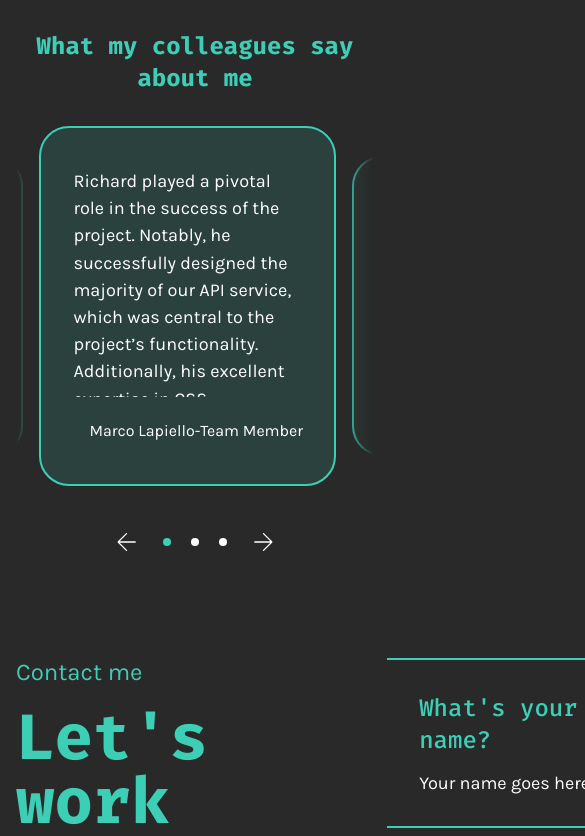
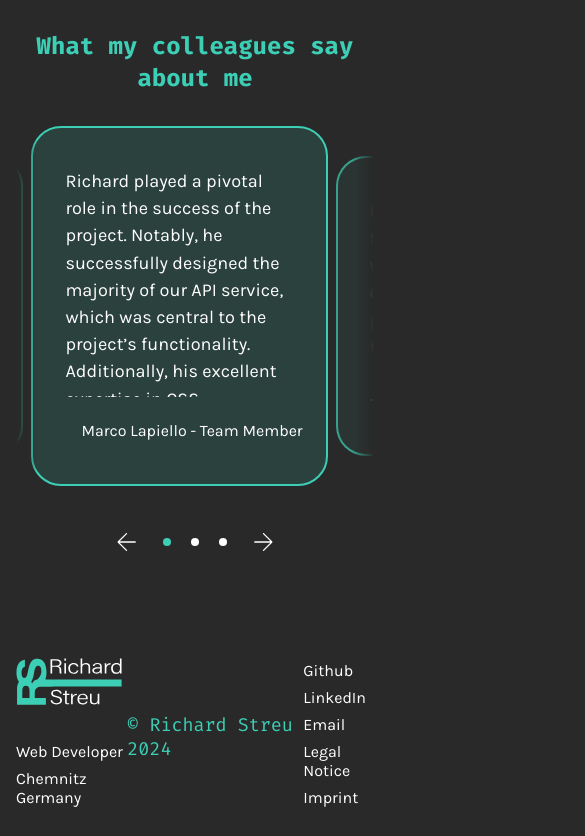
Before and after one commit to RichardStreu/portfolioAngular, an Angular app: page / in a window 390 px wide. Shown: the part 4840-5676 px from the top of the page, 585 px wide, since content can reach past the window. Built offline with nearby package versions, Linux system fonts and the light colour scheme.

Commit message:
feat: update e-references section layout and styles for improved responsiveness on smaller screens

```diff
--- a/src/app/landing-page/landing-page.component.html
+++ b/src/app/landing-page/landing-page.component.html
@@ -4,5 +4,5 @@
   <app-c-skillset></app-c-skillset>
   <app-d-projects></app-d-projects>
   <app-e-references></app-e-references>
-  <app-f-contact></app-f-contact>
+  <!-- <app-f-contact></app-f-contact> -->
 </main>
--- a/src/app/landing-page/sections/e-references/e-references.component.html
+++ b/src/app/landing-page/sections/e-references/e-references.component.html
@@ -35,7 +35,7 @@
                 <span [ngClass]="{ transition: isSingleReferenceTransition }">{{
                   item.name
                 }}</span>
-                -
+                &nbsp;-&nbsp;
                 <span [ngClass]="{ transition: isSingleReferenceTransition }">{{
                   item.position
                 }}</span>
--- a/src/app/landing-page/sections/e-references/e-references.component.scss
+++ b/src/app/landing-page/sections/e-references/e-references.component.scss
@@ -51,7 +51,7 @@
         display: flex;
         flex-direction: row;
         align-items: center;
-        gap: 3rem;
+        gap: 48px;
         height: 300px;
         // width: 100%;
 
@@ -60,11 +60,15 @@
         }
 
         @media screen and (max-width: 800px) {
-          gap: 1.5rem;
+          gap: 24px;
         }
 
         @media screen and (max-width: 550px) {
-          gap: 1rem;
+          gap: 16px;
+        }
+
+        @media screen and (max-width: 450px) {
+          gap: 8px;
         }
 
         .singleReference {
@@ -94,8 +98,6 @@
           @media screen and (max-width: 550px) {
             width: 76vw;
           }
-
-
 
           p {
             overflow: auto;
@@ -129,6 +131,8 @@
               background-color: rgba(white, 0.5);
             }
 
+            div {
+              display: flex;
               p {
                 font-size: 1.13rem;
                 font-weight: 400;
@@ -143,6 +147,11 @@
                 @media screen and (max-width: 1250px) {
                   font-size: 1rem;
                   text-wrap: nowrap;
+                }
+              }
+
+              @media screen and (max-width: 800px) {
+                flex-wrap: wrap;
               }
             }
           }
--- a/src/app/landing-page/sections/e-references/e-references.component.ts
+++ b/src/app/landing-page/sections/e-references/e-references.component.ts
@@ -54,6 +54,11 @@ export class EReferencesComponent {
       this.firstCarouselPositioning();
     } else if (width < 550) {
       this.gapWidth = 16;
+      this.getElementSizes();
+      this.firstCarouselPositioning();
+    }
+    else if (width < 450) {
+      this.gapWidth = 8;
       this.getElementSizes();
       this.firstCarouselPositioning();
     } else {
```
Lines whose indentation alone changed are shown as unchanged.
